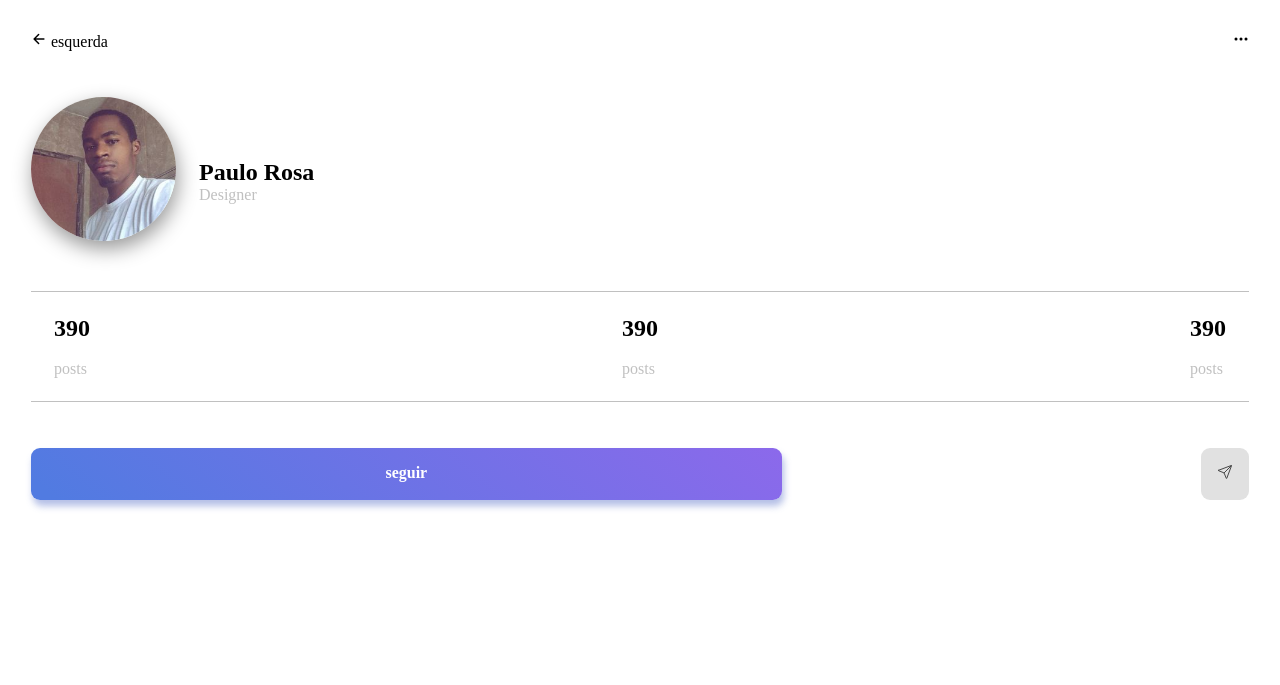
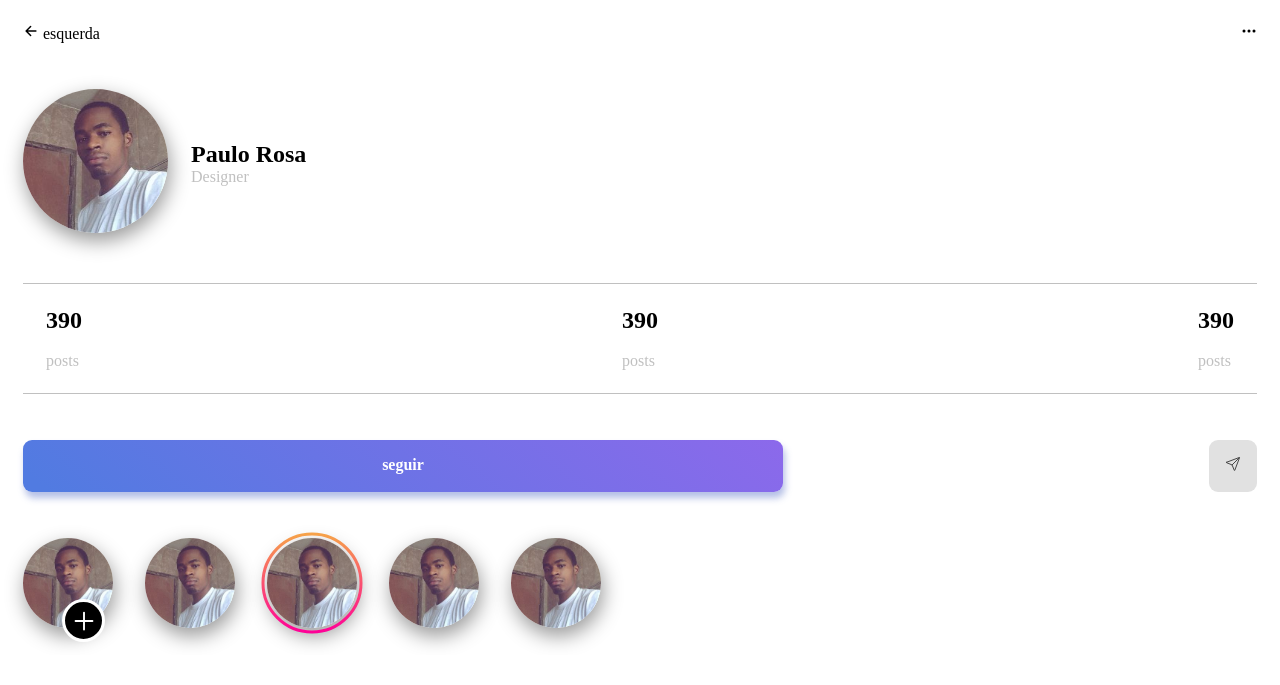
Before and after one commit to Equip-Mozambique/bootcamp_SASS, a PHP site: page / in a window 1280 px wide. Shown: the top 685 px of the page. Run offline with PHP 8.4, Linux system fonts and the light colour scheme.

Commit message:
Aula 3  mimica p.2

```diff
--- a/Aula 2 mimica/css/style.css
+++ b/Aula 2 mimica/css/style.css
@@ -1,3 +1,8 @@
+* {
+  margin: 0;
+  padding: 0;
+}
+
 .nav {
   display: flex;
   justify-content: space-between;
@@ -13,7 +18,12 @@
   padding: 23px;
 }
 
-.margin {
+.arredondado, .container .stories .item .foto img, .container .stories .button, .perfil .foto img {
+  border-radius: 50%;
+  box-shadow: 2px 8px 20px 0px #999999;
+}
+
+.margin, .container .stories {
   margin: 23px;
 }
 
@@ -27,9 +37,7 @@
   justify-content: space-between;
 }
 .perfil .foto img {
-  border-radius: 50%;
   width: 145px;
-  box-shadow: 2px 8px 20px 0px #999999;
 }
 .perfil .detalhes {
   width: -webkit-fill-available;
@@ -68,4 +76,45 @@
 .opcoes .partilhar {
   background: #e1e1e1;
   color: #474747;
+}
+
+.container {
+  width: 100%;
+  overflow-x: scroll;
+}
+.container .stories {
+  display: inline-flex;
+}
+.container .stories .button {
+  background: black;
+  color: white;
+  width: 5px;
+  height: 5px;
+  position: absolute;
+  bottom: -10px;
+  right: 8px;
+  font-size: 30px;
+  border: 3px solid white;
+  box-shadow: 0px 0px;
+}
+.container .stories .button ion-icon {
+  position: absolute;
+  inset: 0;
+  margin: auto;
+}
+.container .stories .item {
+  margin-right: 32px;
+  position: relative;
+}
+.container .stories .item .foto img {
+  width: 90px;
+}
+.container .stories .item .coisa img {
+  border: 4px solid white;
+}
+.container .stories .item svg.estado {
+  position: absolute;
+  inset: 0;
+  left: -7px;
+  margin: auto;
 }/*# sourceMappingURL=style.css.map */
--- a/Aula 2 mimica/css/style.scss
+++ b/Aula 2 mimica/css/style.scss
@@ -1,3 +1,9 @@
+
+* {
+    margin: 0;
+    padding: 0;
+}
+
 .nav {
     display: flex;
     justify-content: space-between;
@@ -12,6 +18,11 @@
 
 .padding {
     padding: 23px;
+}
+
+.arredondado {
+    border-radius: 50%;
+    box-shadow: 2px 8px 20px 0px #999999;
 }
 
 .margin {
@@ -29,9 +40,9 @@
 
     .foto {
         img {
-            border-radius: 50%;
+
             width: 145px;
-            box-shadow: 2px 8px 20px 0px #999999;
+            @extend .arredondado;
         }
     }
 
@@ -82,3 +93,67 @@
         color: #474747;
     }
 }
+
+
+    .container {
+        width: 100%;
+        overflow-x: scroll;
+        .stories {
+            display: inline-flex;
+            @extend .margin;
+
+             .button {
+                background: black;
+                color: white;
+                width: 5px;
+                height: 5px;
+                // position: relative;
+                position: absolute;
+                bottom: -10px;
+                right: 8px;
+                font-size: 30px;
+                border: 3px solid white;
+                box-shadow: 0px 0px;
+
+                ion-icon {
+                    position: absolute;
+                    inset: 0;
+                    margin: auto;
+                }
+
+                @extend .arredondado;
+
+            }
+
+            .item {
+                margin-right: 32px;
+                position: relative;
+
+                .foto img{
+                    @extend .arredondado;
+                    width: 90px;
+                }
+
+                .coisa {
+                        img {
+                        border: 4px solid white;
+                    }
+
+                    // svg.estado   {
+                    //     position: absolute;
+                    //     inset: 0;
+                    //     left: -7px;
+                    //     margin: auto;
+                    // }
+                }
+
+                svg.estado   {
+                    position: absolute;
+                    inset: 0;
+                    left: -7px;
+                    margin: auto;
+                }
+
+            }
+        }
+    }
--- a/Aula 2 mimica/index.htm
+++ b/Aula 2 mimica/index.htm
@@ -62,6 +62,80 @@
 
     </section>
 
+    <section id="stories">
+
+        <div class="container ">
+
+        <div class="stories">
+
+            <div class="item">
+                <div class="status"></div>
+                <div class="foto">
+
+                    <img src="imagens/167910183_4173642896003632_218273879821725563_n.jpg" alt="">
+
+                </div>
+                <div class="button">
+                    <ion-icon name="add-outline"></ion-icon>
+                </div>
+            </div>
+
+            <div class="item">
+                <div class="status"></div>
+                <div class="foto">
+
+                    <img src="imagens/167910183_4173642896003632_218273879821725563_n.jpg" alt="">
+
+                </div>
+                <!-- <div class="button"></div> -->
+            </div>
+
+            <div class="item coisa">
+                <div class="status"></div>
+                <div class="foto">
+
+                    <img src="imagens/167910183_4173642896003632_218273879821725563_n.jpg" alt="">
+
+                </div>
+                <svg class="estado">
+                    <defs>
+                        <linearGradient id="gradient" x1="0%" y1="0%" x2="0%" y2="100%">
+                          <stop offset="0%" stop-color="#f6a249" />
+                          <stop offset="100%" stop-color="#ff0197" />
+                        </linearGradient>
+                      </defs>
+                    <circle cx="52" cy="73" r="49" stroke="url(#gradient)" stroke-width="3" fill="transparent" />
+                </svg>
+                <!-- <div class="button"></div> -->
+            </div>
+
+            <div class="item">
+                <div class="status"></div>
+                <div class="foto">
+
+                    <img src="imagens/167910183_4173642896003632_218273879821725563_n.jpg" alt="">
+
+                </div>
+                <!-- <div class="button"></div> -->
+            </div>
+
+            <div class="item">
+                <div class="status"></div>
+                <div class="foto">
+
+                    <img src="imagens/167910183_4173642896003632_218273879821725563_n.jpg" alt="">
+
+                </div>
+                <!-- <div class="button"></div> -->
+            </div>
+
+        </div>
+        </div>
+
+
+
+    </section>
+
 
 
 
```
Also changed, not shown: 1 other file.
